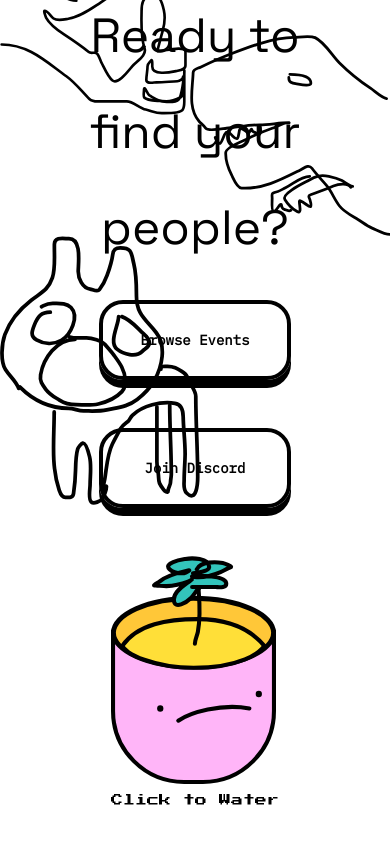
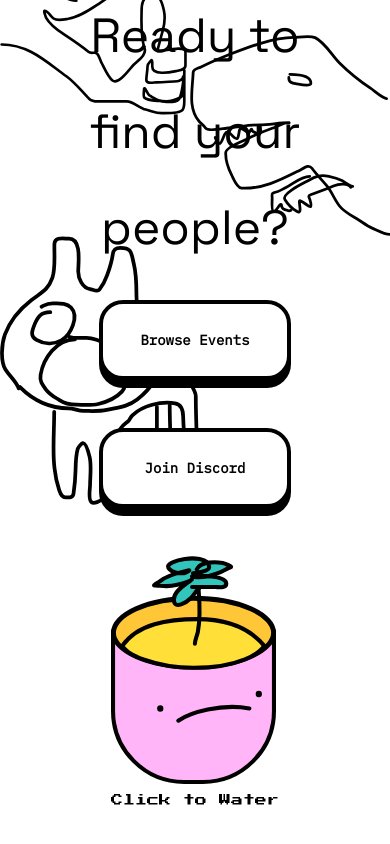
Before and after one commit to purduehackers/site, a Next.js app: page / in a window 390 px wide. Shown: the part 1310-2154 px from the top of the page. Built offline with nearby package versions, Linux system fonts and the light colour scheme.

Commit message:
edited btns

```diff
--- a/components/join-us.tsx
+++ b/components/join-us.tsx
@@ -32,7 +32,7 @@ function JoinUs() {
             </div>
             <div className="flex flex-col items-center pt-8">
                 <h2 className="text-center text-5xl sm:text-6xl
-                        md:text-7xl w-3/5 sm:w-1/2 xl:w-5/12 leading-loose">
+                        md:text-7xl w-3/5 sm:w-1/2 md:w-7/12 xl:w-5/12 leading-loose">
                     Ready to find your people?
                 </h2>
                 <div className="flex flex-col justify-between items-center
--- a/styles/globals.css
+++ b/styles/globals.css
@@ -20,6 +20,6 @@
   .footer-btn {
     @apply border-solid border-black border-4 relative
       px-2 py-2  w-48 h-20 min-w-fit rounded-3xl font-bold font-mono
-      text-sm shadow-footer-btn hover:shadow-none hover:top-2;
+      text-sm shadow-footer-btn hover:shadow-none hover:top-2 bg-white;
   }
 }
```
